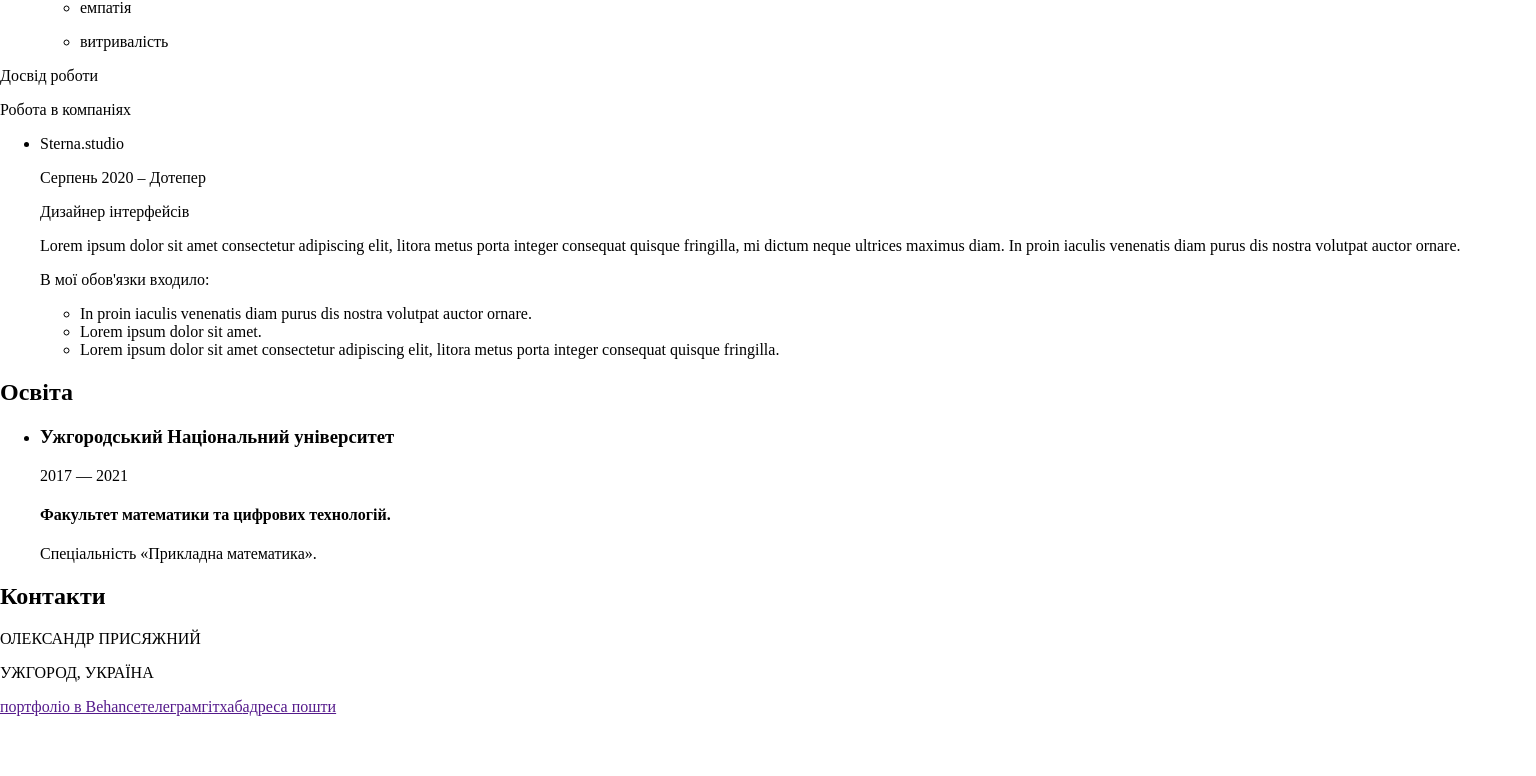
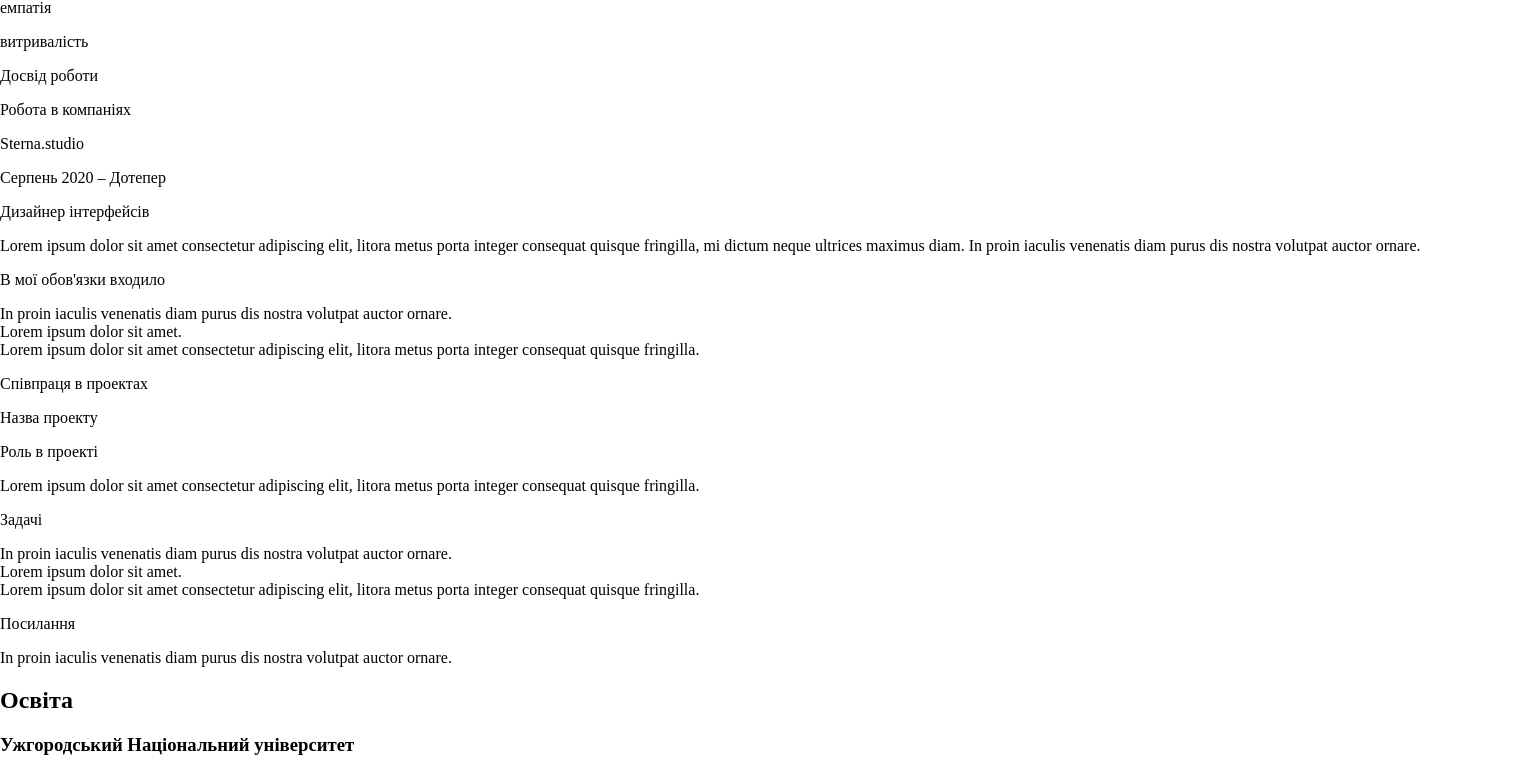
Before and after one commit to inbtwnr/myownwebsite, a Vue app: page /#/ in a window 1536 px wide. Shown: the part 1055-1831 px from the top of the page. Before the commit the page ends 1771 px from the top, so only its background shows below. Built offline with nearby package versions, Linux system fonts and the light colour scheme.

Commit message:
updated job block, added some components

```diff
--- a/public/styles/_main.scss
+++ b/public/styles/_main.scss
@@ -12,6 +12,12 @@
         padding: 0;
     }
 
+    ul{
+        list-style-type: none;
+        padding-left: 0;
+        margin: 0;
+    }
+
     #app { -webkit-font-smoothing: antialiased; -moz-osx-font-smoothing: grayscale; }
 
     @media screen and (min-device-width: 1440px) {
--- a/public/styles/my-skills.scss
+++ b/public/styles/my-skills.scss
@@ -15,11 +15,7 @@
         flex-direction: column;
     }
 
-    ul{
-        list-style-type: none;
-        padding-left: 0;
-        margin: 0;
-    }
+
 
     .skill-item-block {
         display: flex;
--- a/public/styles/work-experience.scss
+++ b/public/styles/work-experience.scss
@@ -7,20 +7,49 @@
         .header-2{
             margin-bottom: 36px;
         }
+        :last-child{
+            margin-bottom: 0;
+        }
     }
     .work-experience-job-list{
+        margin-bottom: 36px;
         .paragraph-primary-semibold{
             margin-bottom: 24px;
+        }
+    }
+
+    .work-experience-list-wrapper{
+        .work-experience-project-item{
+            margin-bottom: 24px;
+        }
+        :last-child{
+            margin-bottom: 0px;
         }
     }
 
     .work-experience-job-item{
         background: #FBFDFF;
         border: 1px solid #CFDAFF;
-        padding: 24px 48px 24px 20px;
+        padding: 28px 48px 36px 20px;
+    }
+
+    .work-experience-project-item{
+        background: #FDFFFD;
+        border: 1px solid #D4FFD0;
+        padding: 28px 48px 36px 20px;
     }
 
     .work-experience-job-item__job-title{
+        margin-bottom: 24px;
+        .header-2{
+            margin-bottom: 4px;
+        }
+        .paragraph-secondary-regular{
+            color: $additional-font-color;
+        }
+    }
+
+    .work-experience-project-item__project-title{
         margin-bottom: 24px;
         .header-2{
             margin-bottom: 4px;
@@ -38,13 +67,36 @@
     }
 
     .work-experience-job-item__duties-block{
+        margin-bottom: 24px;
         .paragraph-secondary-semibold{
             margin-bottom: 12px;
         }
         .paragraph-secondary-regular{
             margin-bottom: 8px;
-            margin-left: 24px;
         }
     }
 
+    .work-experience-project-item__duties-block{
+        margin-bottom: 24px;
+        .paragraph-secondary-semibold{
+            margin-bottom: 12px;
+        }
+        .paragraph-secondary-regular{
+            margin-bottom: 8px;
+        }
+    }
+
+    .work-experience-project-item__role-block{
+        margin-bottom: 24px;
+        .paragraph-secondary-semibold{
+            margin-bottom: 8px;
+        }
+    }
+
+    .work-experience-job-item__link-block{
+        margin-bottom: 24px;
+        .paragraph-secondary-semibold{
+            margin-bottom: 12px;
+        }
+    }
 }
--- a/src/components/experience_components/Experience.vue
+++ b/src/components/experience_components/Experience.vue
@@ -2,15 +2,18 @@
     <div class="work-experience-block">
         <p class="header-2"> Досвід роботи </p>
         <job-list></job-list>
+        <project-list></project-list>
     </div>
 </template>
 <script>
     import JobList from './JobList.vue'
+    import ProjectList from './ProjectList.vue'
 
     export default {
         name: 'Experience',
         components:{
         JobList,
+        ProjectList,
         }
     }
 
--- a/src/components/experience_components/JobItem.vue
+++ b/src/components/experience_components/JobItem.vue
@@ -1,3 +1,25 @@
 <template>
+    <div class="work-experience-job-item">
+        <div class="work-experience-job-item__job-title">
+            <p class="header-2">{{ nameOfJob }}</p>
+            <p class="paragraph-secondary-regular"> {{startOfWorking}} – {{endOfWorking}}</p>
+        </div>
+        <div class="work-experience-job-item__job-description">
+            <p class="paragraph-secondary-semibold">{{ position }}</p>
+            <p class="paragraph-secondary-regular"> {{jobDescription}} </p>
+        </div>
+        <div class="work-experience-job-item__duties-block">
+            <p class="paragraph-secondary-semibold"> В мої обов'язки входило</p>
+            <ul>
+                <li v-for="(duty, index) in duties" :key="index" class="paragraph-secondary-regular">{{duty}}</li>
+            </ul>
+        </div>
+    </div>
+</template>
 
-</template>
+<script>
+export default {
+    name:'JobItem',
+    props: ['nameOfJob', 'startOfWorking', 'endOfWorking', 'position', 'jobDescription', 'duties']
+}
+</script>
--- a/src/components/experience_components/JobList.vue
+++ b/src/components/experience_components/JobList.vue
@@ -1,31 +1,30 @@
 <template>
     <div class="work-experience-job-list">
         <p class="paragraph-primary-semibold">Робота в компаніях</p>
-        <ul>
-            <li v-for="(job) in jobs" :key = "job.id" class="work-experience-job-item">
-                <div class="work-experience-job-item__job-title">
-                    <p class="header-2">{{ job.nameOfJob }}</p>
-                    <p class="paragraph-secondary-regular"> {{job.startOfWorking}} – {{job.endOfWorking}}</p>
-                </div>
-                <div class="work-experience-job-item__job-description">
-                    <p class="paragraph-secondary-semibold">{{ job.position }}</p>
-                    <p class="paragraph-secondary-regular"> {{job.jobDescription}} </p>
-                </div>
-                <div class="work-experience-job-item__duties-block">
-                    <p class="paragraph-secondary-semibold"> В мої обов'язки входило: </p>
-                    <ul>
-                        <li v-for="(duty, index) in job.duties" :key="index" class="paragraph-secondary-regular">{{duty}}</li>
-                    </ul>
-                </div>
+        <ul class="work-experience-list-wrapper">
+            <li v-for="(job, index) in jobs" :key ="index">
+                <job-item
+                    :name-of-job="job.nameOfJob"
+                    :start-of-working="job.startOfWorking"
+                    :end-of-working="job.endOfWorking"
+                    :position="job.position"
+                    :job-description="job.jobDescription"
+                    :duties="job.duties"
+                ></job-item>
             </li>
         </ul>
     </div>
 </template>
 
 <script>
+import JobItem from './JobItem.vue'
+
 export default {
     name: 'JobList',
-    data: function () {
+    components:{
+        JobItem,
+    },
+    data() {
         return {
             jobs: [
                 {
--- /dev/null
+++ b/src/components/experience_components/ProjectItem.vue
@@ -0,0 +1,30 @@
+<template>
+    <div class="work-experience-project-item">
+        <div class="work-experience-project-item__project-title">
+            <p class="header-2">{{nameOfTask}}</p>
+        </div>
+        <div class="work-experience-project-item__role-block">
+            <p class="paragraph-secondary-semibold">{{roleTitle}}</p>
+            <p class="paragraph-secondary-regular">{{roleDescription}}</p>
+        </div>
+        <div class="work-experience-project-item__duties-block">
+            <p class="paragraph-secondary-semibold">Задачі</p>
+            <ul>
+                <li v-for="(taskItem, index) in taskList" :key ="index" class="paragraph-secondary-regular"> {{taskItem}} </li>
+            </ul>
+        </div>
+        <div class="work-experience-job-item__link-block">
+            <p class="paragraph-secondary-semibold">Посилання</p>
+            <ul>
+                <li v-for="(linkItem, index) in linkList" :key ="index" class="paragraph-secondary-regular"> {{linkItem}} </li>
+            </ul>
+        </div>
+    </div>
+</template>
+
+<script>
+export default {
+    name: 'ProjectItem',
+    props: ['nameOfTask', 'roleTitle', 'roleDescription', 'taskList', 'linkList']
+}
+</script>
--- /dev/null
+++ b/src/components/experience_components/ProjectList.vue
@@ -0,0 +1,45 @@
+<template>
+    <div class="work-experience-job-list">
+        <p class="paragraph-primary-semibold">Співпраця в проектах</p>
+        <ul class="work-experience-list-wrapper">
+            <li v-for="(project, index) in projects" :key ="index">
+                <project-item
+                    :name-of-task="project.nameOfTask"
+                    :role-title="project.roleTitle"
+                    :role-description="project.roleDescription"
+                    :task-list="project.taskList"
+                    :link-list="project.linkList"
+                ></project-item>
+            </li>
+        </ul>
+    </div>
+</template>
+
+<script>
+import ProjectItem from './ProjectItem.vue'
+export default {
+    name:"ProjectList",
+    components:{
+        ProjectItem,
+    },
+    data(){
+        return{
+            projects: [
+                {
+                    nameOfTask:'Назва проекту',
+                    roleTitle:'Роль в проекті',
+                    roleDescription:'Lorem ipsum dolor sit amet consectetur adipiscing elit, litora metus porta integer consequat quisque fringilla.',
+                    taskList: [
+                        'In proin iaculis venenatis diam purus dis nostra volutpat auctor ornare.',
+                        'Lorem ipsum dolor sit amet.',
+                        'Lorem ipsum dolor sit amet consectetur adipiscing elit, litora metus porta integer consequat quisque fringilla.'
+                    ],
+                    linkList: [
+                        'In proin iaculis venenatis diam purus dis nostra volutpat auctor ornare.'
+                    ]
+                }
+            ]
+        }
+    }
+}
+</script>
--- a/src/components/skills_components/SkillsItem.vue
+++ b/src/components/skills_components/SkillsItem.vue
@@ -6,7 +6,7 @@
             </p>
         </div>
         <ul class = "skill-item-block-list">
-            <li v-for="(skill, index) in skills" :key = "index">
+            <li v-for="(skill, index) in skills" :key ="index">
                 <p class="paragraph-secondary-regular">
                     {{ skill }}
                 </p>
--- a/src/pages/Application.vue
+++ b/src/pages/Application.vue
@@ -13,7 +13,7 @@
 import AboutMe from '@/components/AboutMe.vue'
 import MySkills from '@/components/skills_components/MySkills.vue'
 import Experience from '@/components/experience_components/Experience.vue'
-import Education from '@/components/Education.vue'
+import Education from '@/components/education_components/Education.vue'
 import Contacts from '@/components/Contacts.vue'
 
 export default {
```
Also changed, not shown: src/components/education_components/Education.vue (renamed from src/components/Education.vue), src/components/education_components/EducationList.vue (renamed from src/components/EducationList.vue).
